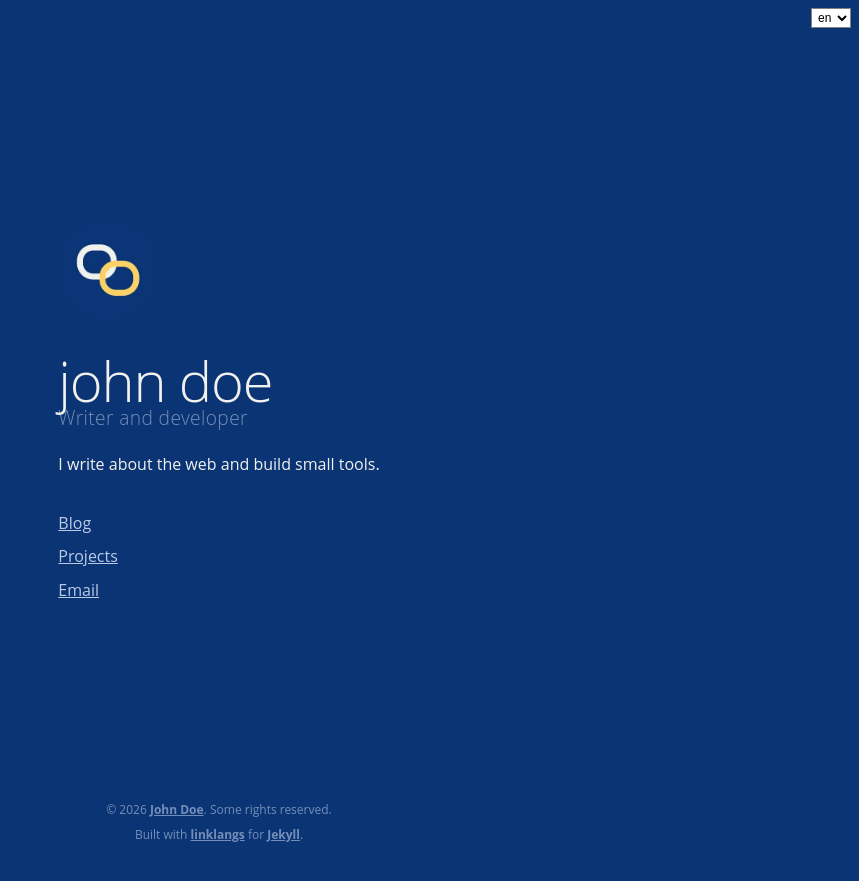
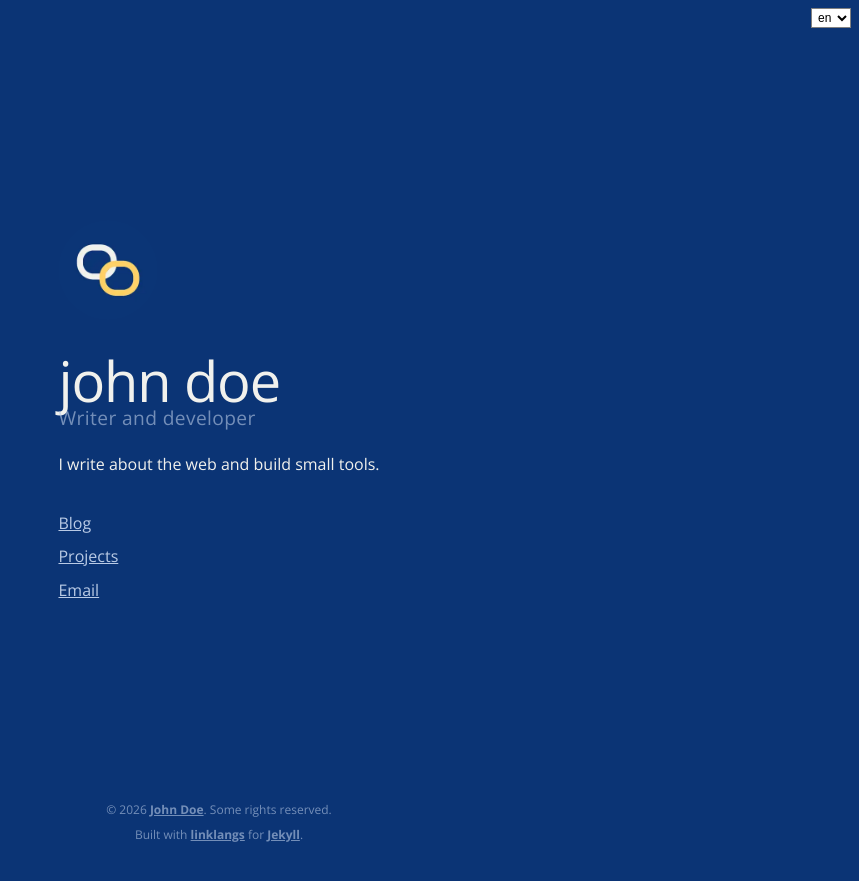
Before and after one commit to drekunia/linklangs, a Jekyll site: the page built from index.html, in a window 1280 px wide. Shown: the top 881 px of the page, without its empty margins (421-1280 px from the left). Built offline with Jekyll 4.4.1, drawn with Linux system fonts in a browser that asks for light colours.

Commit message:
Update font links in default layout
Removed JetBrains Mono font link and added Open Sans font link.

```diff
--- a/_layouts/default.html
+++ b/_layouts/default.html
@@ -107,7 +107,7 @@
     <link rel="preconnect" href="https://fonts.googleapis.com" />
     <link rel="preconnect" href="https://fonts.gstatic.com" crossorigin />
     <link
-      href="https://fonts.googleapis.com/css2?family=JetBrains+Mono:ital,wght@0,100..800;1,100..800&display=swap"
+      href="https://fonts.googleapis.com/css2?family=Open+Sans:ital,wght@0,300..800;1,300..800&display=swap"
       rel="stylesheet"
     />
   </head>
```
